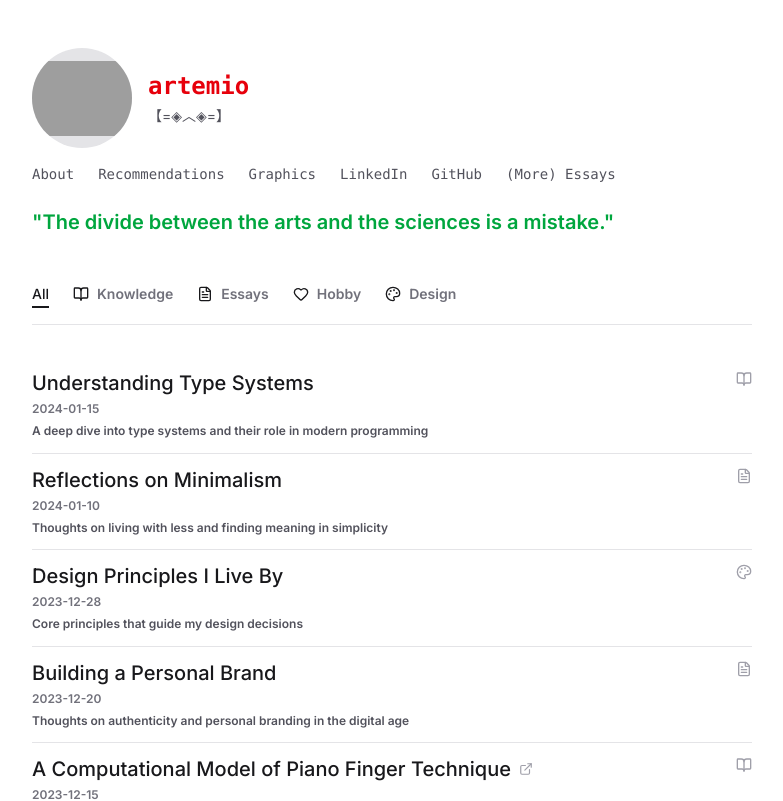
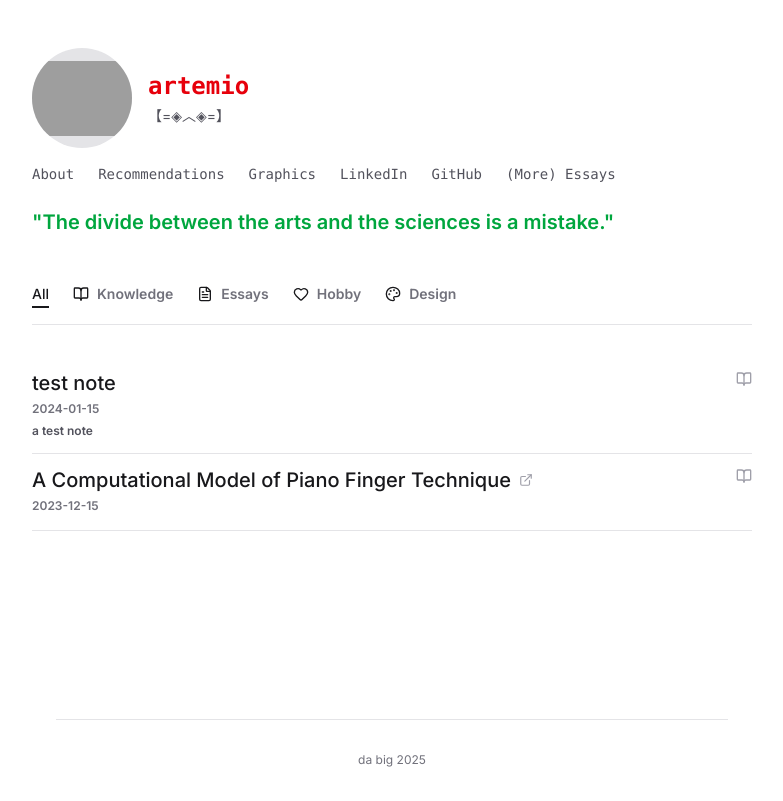
Before and after one commit to artemiui/artemiui.github.io, a Next.js app: page / in a window 1280 px wide. Shown: the top 801 px of the page, without its empty margins (248-1031 px from the left). Built offline with nearby package versions, Linux system fonts and the light colour scheme; grey boxes are pictures that could not be loaded.

Commit message:
content tweaks for rebuild

```diff
--- a/content/posts/building-personal-brand.mdx
+++ /dev/null
@@ -1,30 +0,0 @@
----
-title: "Building a Personal Brand"
-date: "2023-12-20"
-category: "Essays"
-description: "Thoughts on authenticity and personal branding in the digital age"
----
-
-# Building a Personal Brand
-
-In today's connected world, everyone has a personal brand, whether they realize it or not.
-
-## What is a Personal Brand?
-
-Your personal brand is the perception others have of you based on your actions, words, and online presence. It's not about being fake—it's about being intentional.
-
-## Authenticity is Key
-
-The strongest personal brands are built on authenticity. People can sense when you're being genuine versus when you're putting on a persona.
-
-## Consistency Across Platforms
-
-While you don't need to be identical everywhere, maintaining consistency in your values and voice helps build recognition and trust.
-
-## Value First
-
-Focus on providing value to others rather than promoting yourself. Share knowledge, help others, and contribute meaningfully to conversations.
-
-## The Long Game
-
-Building a personal brand is a marathon, not a sprint. It requires patience, consistency, and genuine engagement with your community.
--- a/content/posts/design-principles.mdx
+++ /dev/null
@@ -1,30 +0,0 @@
----
-title: "Design Principles I Live By"
-date: "2023-12-28"
-category: "Design"
-description: "Core principles that guide my design decisions"
----
-
-# Design Principles I Live By
-
-Over years of designing interfaces and experiences, I've developed a set of principles that guide my work.
-
-## Clarity Over Cleverness
-
-The best design is invisible. Users shouldn't have to think about how to use something—it should be intuitive.
-
-## Less is More
-
-Every element should have a purpose. If removing something doesn't hurt functionality, it probably shouldn't be there.
-
-## Consistency Matters
-
-Consistent patterns create familiarity. Once users learn one part of your interface, they can apply that knowledge elsewhere.
-
-## Accessibility First
-
-Designing for accessibility benefits everyone. Good contrast, clear typography, and keyboard navigation aren't optional.
-
-## Iterate and Learn
-
-Design is never finished. The best designs evolve based on user feedback and changing needs.
--- a/content/posts/reflections-on-minimalism.mdx
+++ /dev/null
@@ -1,29 +0,0 @@
----
-title: "Reflections on Minimalism"
-date: "2024-01-10"
-category: "Essays"
-description: "Thoughts on living with less and finding meaning in simplicity"
----
-
-# Reflections on Minimalism
-
-Minimalism isn't about having nothing—it's about having exactly what you need.
-
-## The Philosophy
-
-At its core, minimalism is about intentionality. Every object, every commitment, every piece of information should serve a purpose.
-
-## Digital Minimalism
-
-In our digital age, minimalism extends beyond physical possessions. Digital minimalism involves curating our online presence, reducing notifications, and focusing on meaningful interactions.
-
-## Practical Steps
-
-1. **Audit regularly**: Review what you have and what you use
-2. **Question purchases**: Do you really need this?
-3. **Simplify systems**: Reduce complexity in workflows
-4. **Focus on quality**: Better to have fewer, better things
-
-## The Result
-
-Living minimally creates space—both physical and mental—for what truly matters. It's not about deprivation, but about abundance of what's meaningful.
--- a/content/posts/understanding-type-systems.mdx
+++ b/content/posts/understanding-type-systems.mdx
@@ -1,11 +1,15 @@
 ---
-title: "Understanding Type Systems"
+title: "test note"
 date: "2024-01-15"
 category: "Knowledge"
-description: "A deep dive into type systems and their role in modern programming"
+description: "a test note"
 ---
 
 ![Alt text](https://example.com/image.jpg)
+
+$$
+x^2 + 2x + 1
+$$
 
 Type systems are one of the most fundamental concepts in computer science. They provide a way to categorize values and ensure that operations are performed correctly.
 
```
